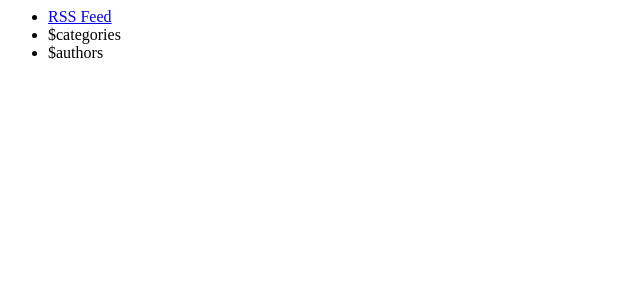
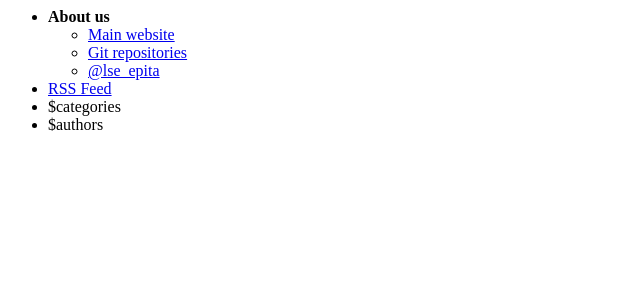
Before and after one commit to fmichea/lpbm, a Python web app: template templates/menu.html in a window 1280 px wide. Shown: the top 300 px of the page, without its empty margins (0-640 px from the left). Run offline with Jinja, Linux system fonts and the light colour scheme; the template is opened without the code that fills it, so the values that code supplies are empty.

Commit message:
Added links to LSE websites in the sidebar

```diff
--- a/templates/menu.html
+++ b/templates/menu.html
@@ -1,4 +1,12 @@
 <ul id="menu">
+    <li>
+        <strong>About us</strong>
+        <ul>
+            <li><a href="http://www.lse.epita.fr/">Main website</a></li>
+            <li><a href="http://git.lse.epita.fr/">Git repositories</a></li>
+            <li><a href="http://twitter.com/lse_epita">@lse_epita</a></li>
+        </ul>
+    </li>
     <li><a href="/rssfeed.xml" class="rss">RSS Feed</a></li>
     <li>$categories</li>
     <li>$authors</li>
```
